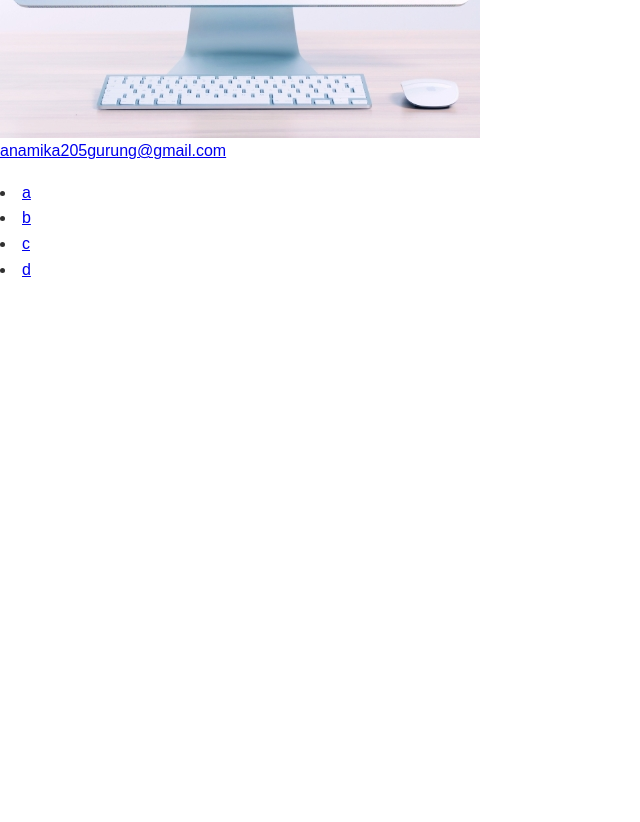
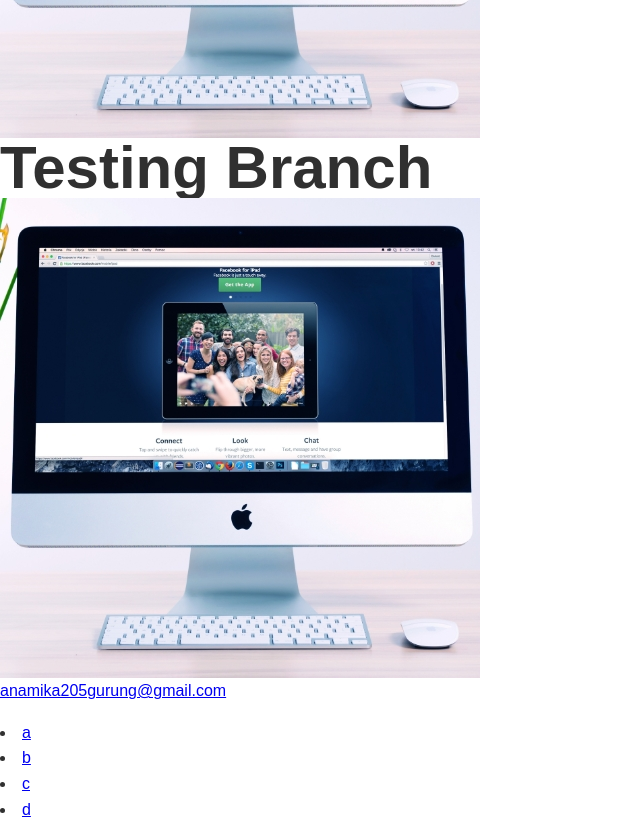
Before and after one commit to G-Anamika/Portfolio, a plain HTML site: page index.html in a window 1280 px wide. Shown: the part 4687-5509 px from the top of the page, without its empty margins (0-640 px from the left). Before the commit the page ends 4969 px from the top, so only its background shows below. Drawn offline with Linux system fonts and the light colour scheme.

Commit message:
testing branch

```diff
--- a/index.html
+++ b/index.html
@@ -117,6 +117,14 @@ integrity="sha256-46qynGAkLSFpVbEBog43gvNhfrOj+BmwXdxFgVK/Kvc=" crossorigin="ano
          </a>
      </div>
 
+     <div class="portfolio">
+         <h2> Testing Branch </h2>
+        <!--portfolio item 06-->
+        <a href="#"class="portfolio-item">
+            <img src="img/portfolio-06.jpg" alt="" class="portfolio__img">
+        </a>
+    </div>
+
 </selection>
 <!--footer-->
 <footer>
```
